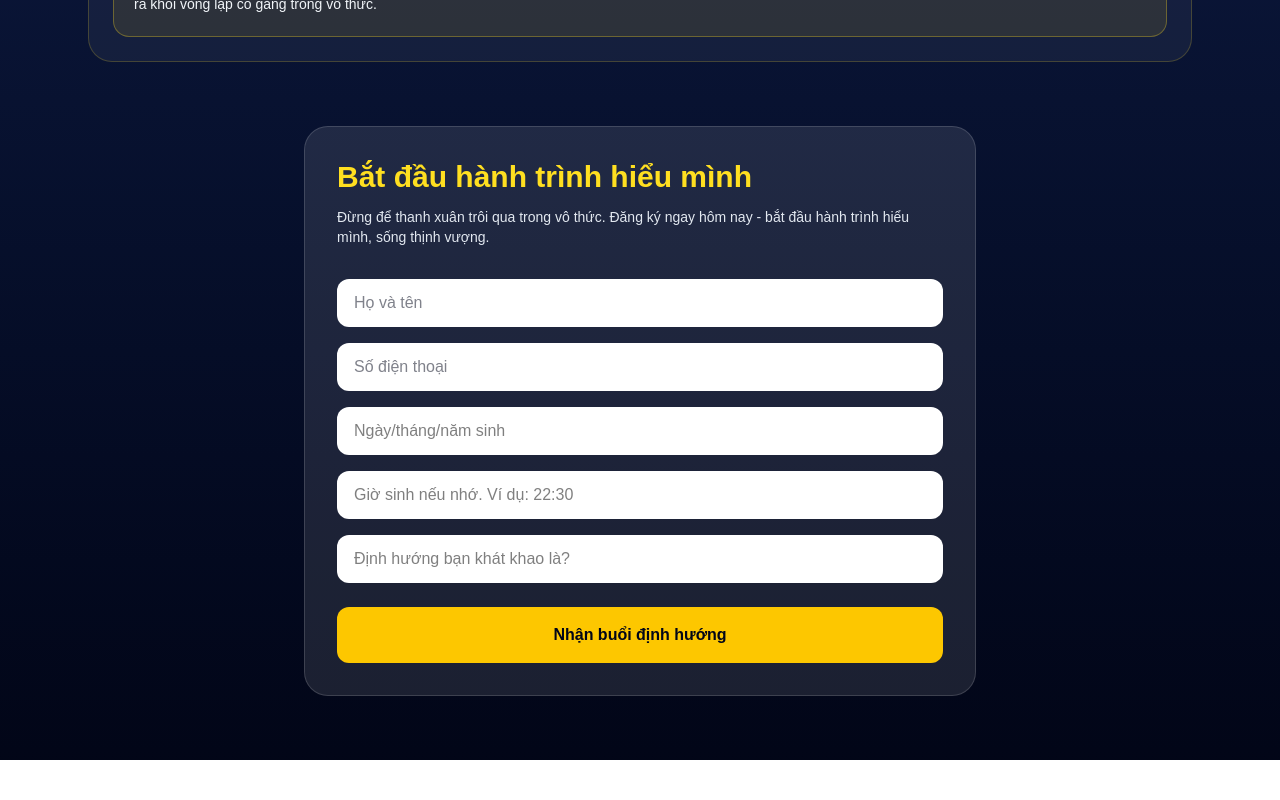
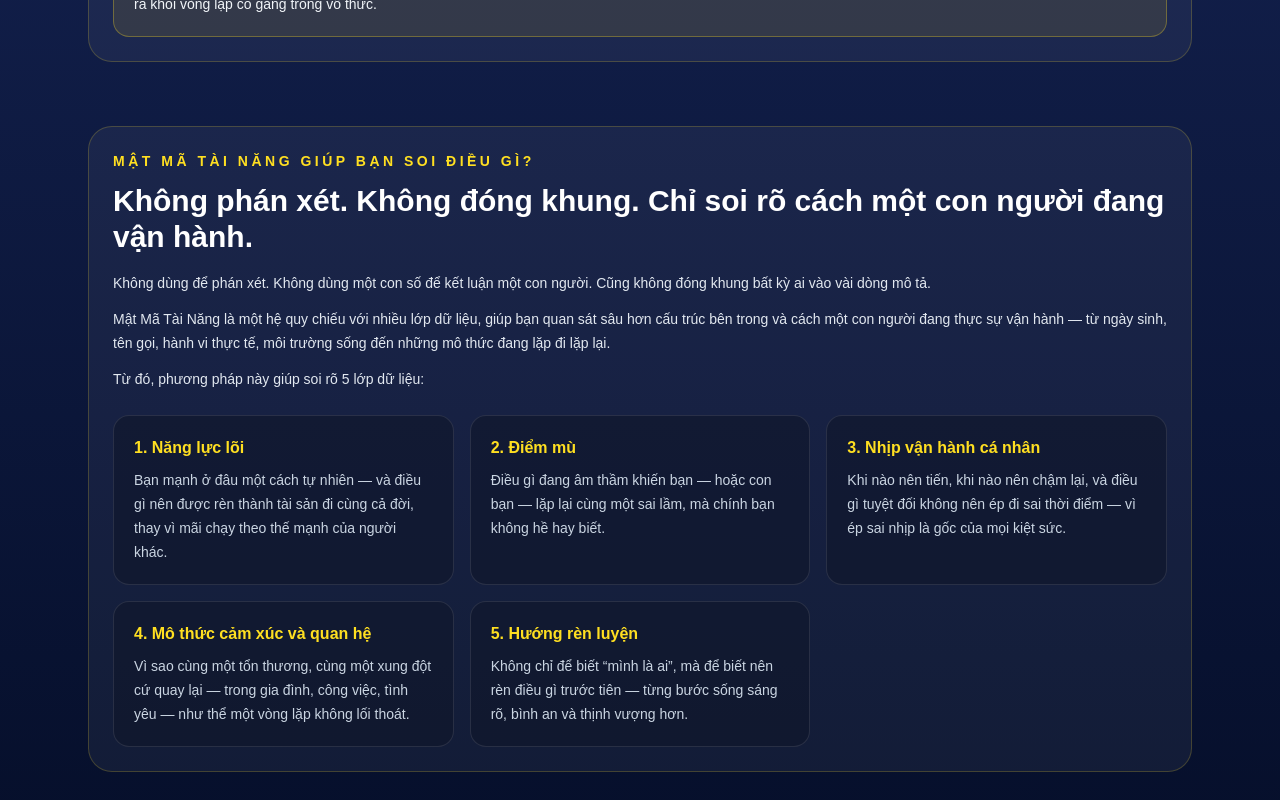
Before and after one commit to lanmatmathinhvuong-dot/mtmv, a Next.js app: page / in a window 1280 px wide. Shown: the part 2300-3100 px from the top of the page. Before the commit the page ends 3060 px from the top, so only its background shows below. Built offline with nearby package versions, Linux system fonts and the light colour scheme; no server answers.

Commit message:
them module mat ma tai nang soi dieu gi

```diff
--- a/app/page.tsx
+++ b/app/page.tsx
@@ -219,6 +219,64 @@ setGhiChuDacBiet("");
     </p>
   </div>
 </section>
+     <section className="mt-16 rounded-3xl border border-yellow-300/20 bg-white/5 p-6 text-left">
+  <p className="text-sm font-bold uppercase tracking-[0.25em] text-yellow-300">
+    MẬT MÃ TÀI NĂNG GIÚP BẠN SOI ĐIỀU GÌ?
+  </p>
+
+  <h2 className="mt-3 text-3xl font-black text-white">
+    Không phán xét. Không đóng khung. Chỉ soi rõ cách một con người đang vận hành.
+  </h2>
+
+  <div className="mt-4 space-y-3 text-sm leading-6 text-slate-200">
+    <p>
+      Không dùng để phán xét. Không dùng một con số để kết luận một con người. Cũng không đóng khung bất kỳ ai vào vài dòng mô tả.
+    </p>
+    <p>
+      Mật Mã Tài Năng là một hệ quy chiếu với nhiều lớp dữ liệu, giúp bạn quan sát sâu hơn cấu trúc bên trong và cách một con người đang thực sự vận hành — từ ngày sinh, tên gọi, hành vi thực tế, môi trường sống đến những mô thức đang lặp đi lặp lại.
+    </p>
+    <p>
+      Từ đó, phương pháp này giúp soi rõ 5 lớp dữ liệu:
+    </p>
+  </div>
+
+  <div className="mt-6 grid gap-4 md:grid-cols-2 xl:grid-cols-3">
+    <div className="rounded-2xl border border-white/10 bg-slate-900/60 p-5">
+      <h3 className="font-bold text-yellow-300">1. Năng lực lõi</h3>
+      <p className="mt-2 text-sm leading-6 text-slate-300">
+        Bạn mạnh ở đâu một cách tự nhiên — và điều gì nên được rèn thành tài sản đi cùng cả đời, thay vì mãi chạy theo thế mạnh của người khác.
+      </p>
+    </div>
+
+    <div className="rounded-2xl border border-white/10 bg-slate-900/60 p-5">
+      <h3 className="font-bold text-yellow-300">2. Điểm mù</h3>
+      <p className="mt-2 text-sm leading-6 text-slate-300">
+        Điều gì đang âm thầm khiến bạn — hoặc con bạn — lặp lại cùng một sai lầm, mà chính bạn không hề hay biết.
+      </p>
+    </div>
+
+    <div className="rounded-2xl border border-white/10 bg-slate-900/60 p-5">
+      <h3 className="font-bold text-yellow-300">3. Nhịp vận hành cá nhân</h3>
+      <p className="mt-2 text-sm leading-6 text-slate-300">
+        Khi nào nên tiến, khi nào nên chậm lại, và điều gì tuyệt đối không nên ép đi sai thời điểm — vì ép sai nhịp là gốc của mọi kiệt sức.
+      </p>
+    </div>
+
+    <div className="rounded-2xl border border-white/10 bg-slate-900/60 p-5">
+      <h3 className="font-bold text-yellow-300">4. Mô thức cảm xúc và quan hệ</h3>
+      <p className="mt-2 text-sm leading-6 text-slate-300">
+        Vì sao cùng một tổn thương, cùng một xung đột cứ quay lại — trong gia đình, công việc, tình yêu — như thể một vòng lặp không lối thoát.
+      </p>
+    </div>
+
+    <div className="rounded-2xl border border-white/10 bg-slate-900/60 p-5">
+      <h3 className="font-bold text-yellow-300">5. Hướng rèn luyện</h3>
+      <p className="mt-2 text-sm leading-6 text-slate-300">
+        Không chỉ để biết “mình là ai”, mà để biết nên rèn điều gì trước tiên — từng bước sống sáng rõ, bình an và thịnh vượng hơn.
+      </p>
+    </div>
+  </div>
+</section>
         <section
           id="dang-ky"
           className="mt-16 w-full max-w-2xl rounded-3xl border border-white/15 bg-white/10 p-8 text-left"
```
